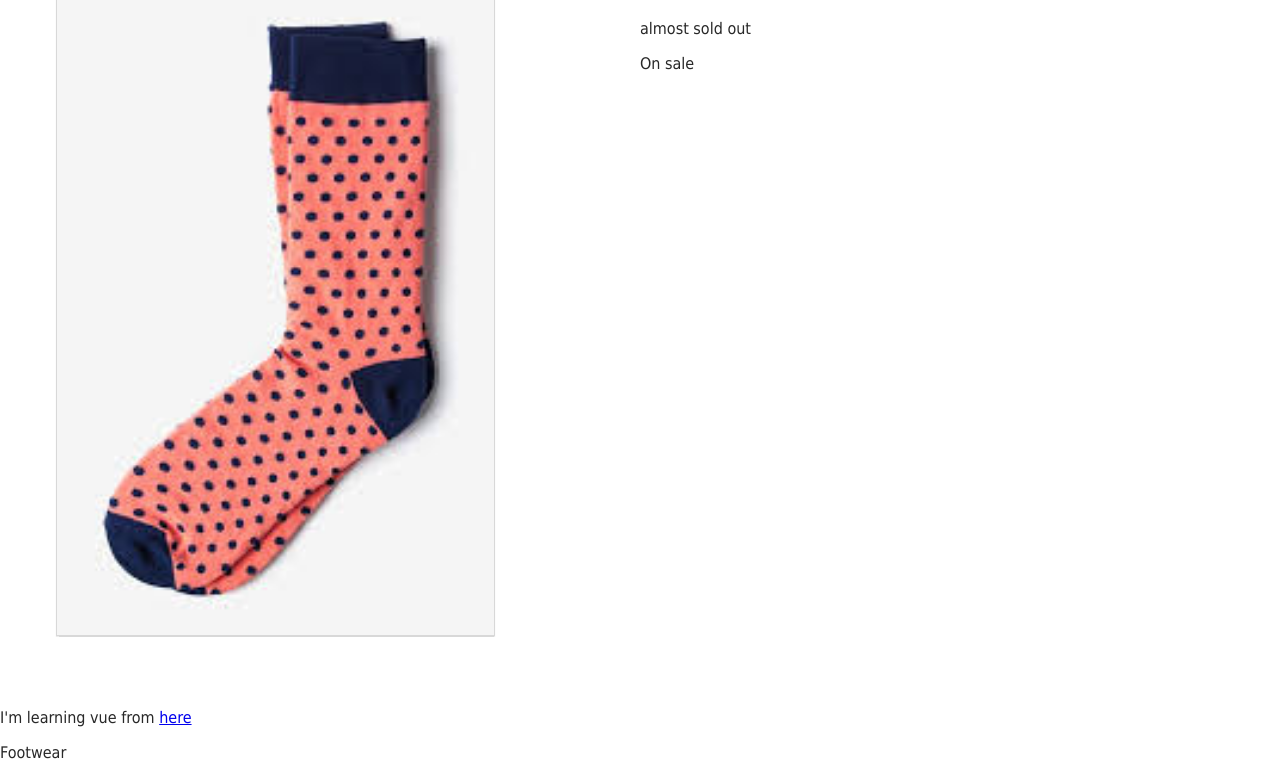
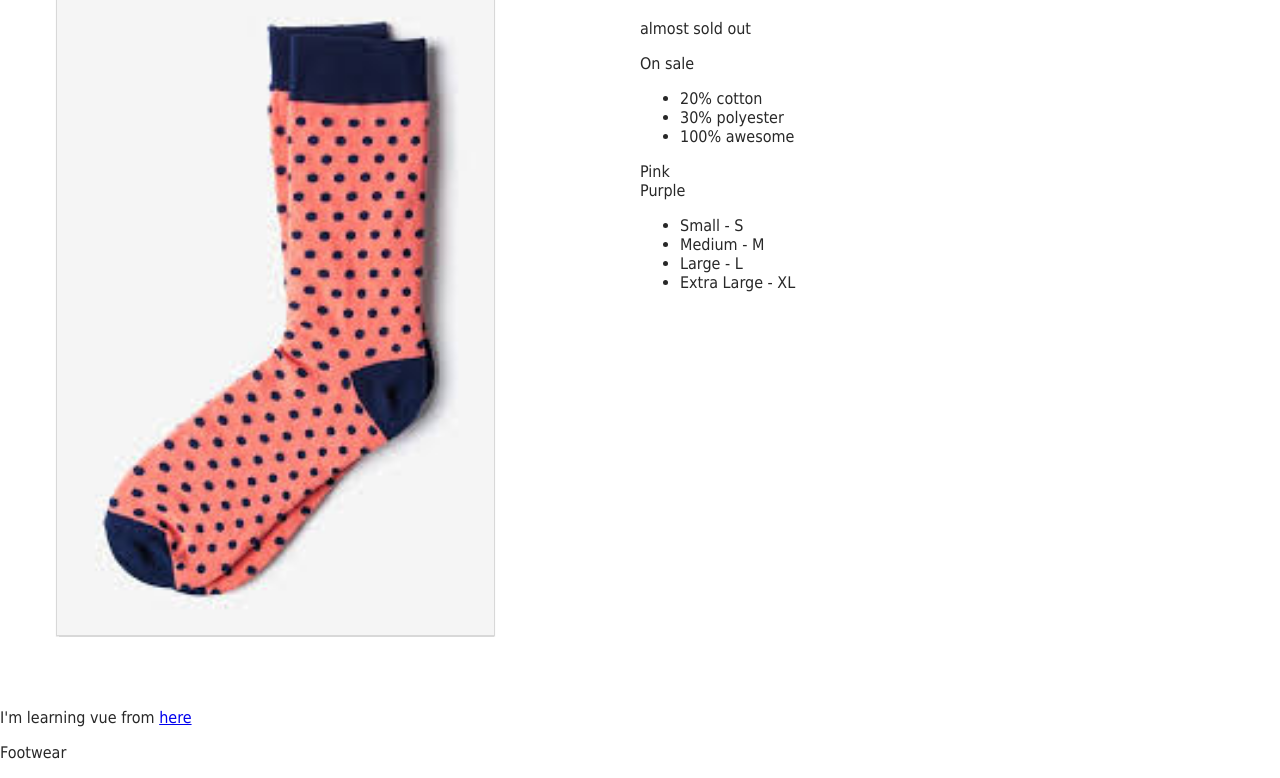
Before and after one commit to 75pollet/vuemastery, a plain HTML site: page index.html in a window 1280 px wide. Shown: the part 163-941 px from the top of the page. Drawn offline with nearby package versions, Linux system fonts and the light colour scheme.

Commit message:
list Rendering

```diff
--- a/index.html
+++ b/index.html
@@ -17,6 +17,16 @@
 												<p v-else-if="inventory<=20 && inventory>0"> almost sold out</p>
 												<p v-else>Out of stock</p>
 												<p v-if="onSale">On sale</p>
+
+												<ul>
+													<li v-for="detail in details"> {{ detail }} </li>
+												</ul>
+												<div v-for="variant in variants" :key="variant.variantId">
+													{{ variant.variantColor }}
+												</div>
+												<ul>
+													<li v-for="size in sizes">{{ size }}</li>
+												</ul>
                 </div>
 
 
--- a/main.js
+++ b/main.js
@@ -6,6 +6,18 @@ var app = new Vue({
         image: "images/sock.jpeg",
         link: "https://www.vuemastery.com/courses/intro-to-vue-js/attribute-binding",
         inventory: 10,
-        onSale: true
+        onSale: true,
+        details: ["20% cotton", "30% polyester", "100% awesome"],
+        variants: [
+            {
+                variantId: 1234,
+                variantColor: "Pink"
+            },
+            {
+                variantId: 3456,
+                variantColor: "Purple"
+            }
+        ],
+        sizes: ["Small - S", "Medium - M", "Large - L", "Extra Large - XL"]
     }
 })
```
